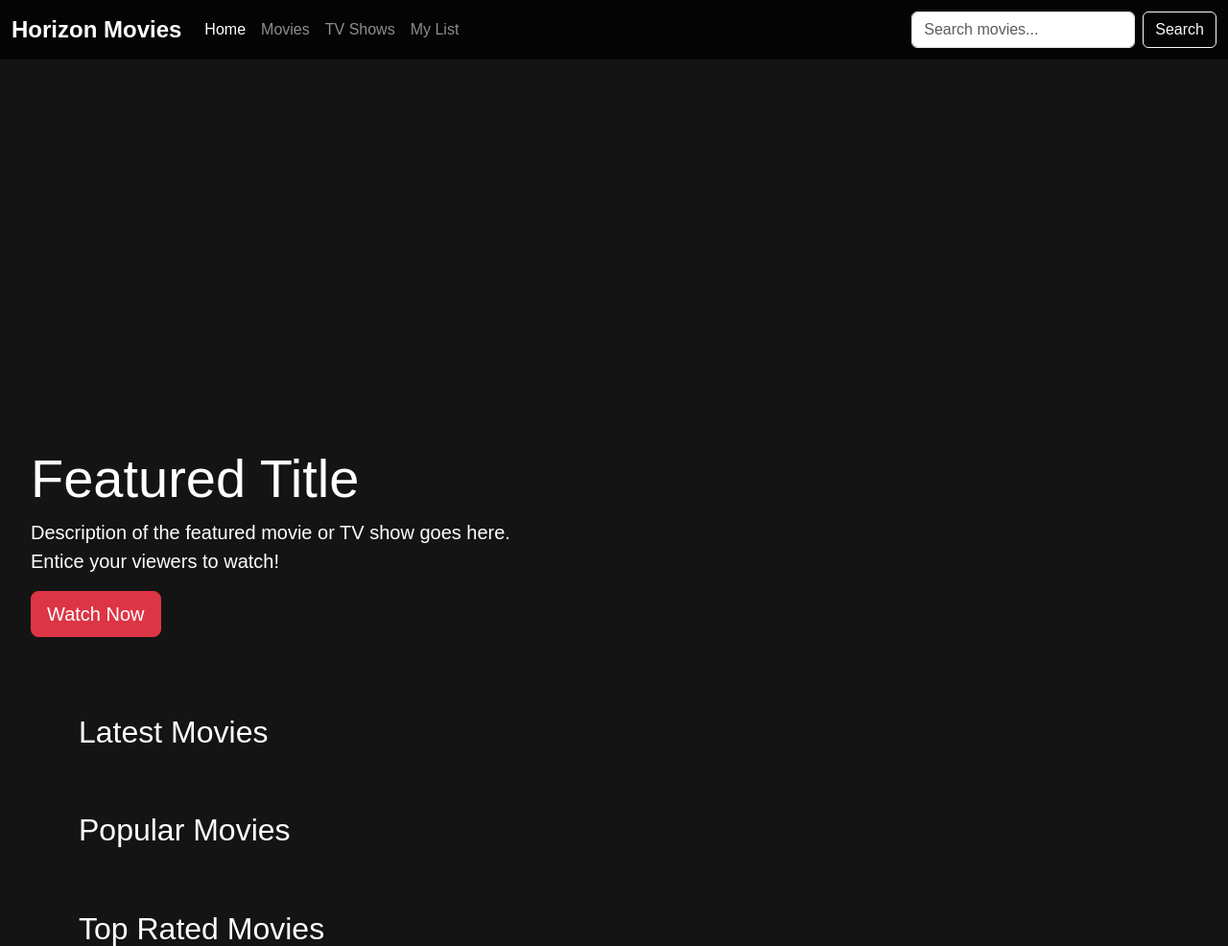
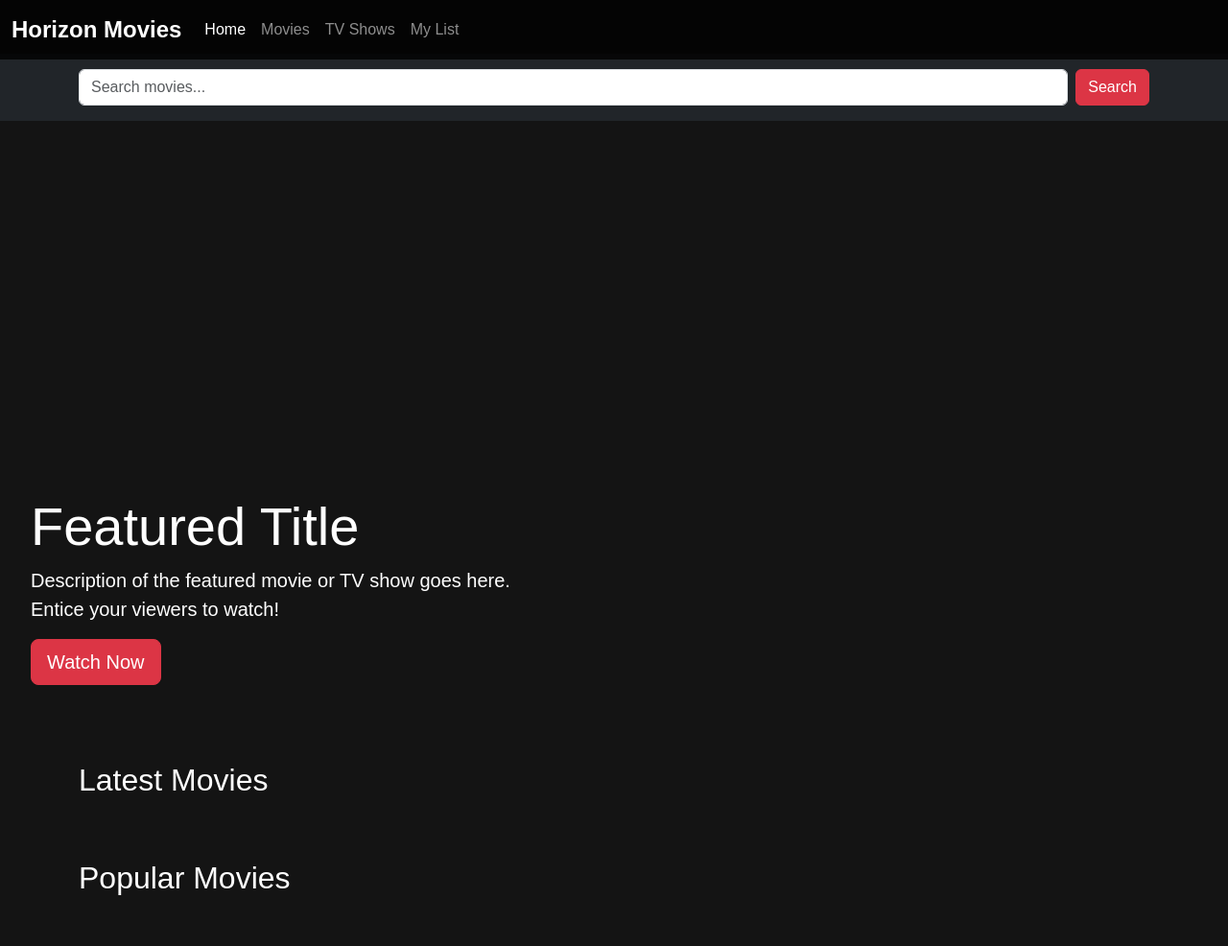
Before and after one commit to pavansweb/hmovies, a Flask app: page / in a window 1280 px wide. Shown: the top 986 px of the page at 96% size. Run offline with Flask 3, Linux system fonts and the light colour scheme.

Commit message:
moved search bar down

```diff
--- a/templates/index.html
+++ b/templates/index.html
@@ -4,6 +4,8 @@
     <meta charset="UTF-8">
     <meta name="viewport" content="width=device-width, initial-scale=1.0">
     <title>Horizon Movies - Your Ultimate Movie Destination</title>
+    <link rel="icon" href="/static/favicons/icons-cropped-cflix-32x32.png" sizes="32x32">
+    <link rel="apple-touch-icon" href="/static/favicons/icons-cropped-cflix-180x180.png">
     <!-- Bootstrap CSS -->
     <link href="https://cdn.jsdelivr.net/npm/bootstrap@5.3.0-alpha1/dist/css/bootstrap.min.css" rel="stylesheet">
     <style>
@@ -28,7 +30,7 @@
             display: flex;
             align-items: flex-end;
             padding: 2rem;
-            margin-top: 56px;
+            margin-top: 106px; /* Increased to accommodate the search bar */
         }
         .featured-content {
             max-width: 500px;
@@ -83,6 +85,13 @@
                 margin-bottom: 20px;
             }
         }
+        .search-section {
+            position: fixed;
+            top: 56px;
+            left: 0;
+            right: 0;
+            z-index: 1000;
+        }
     </style>
 </head>
 <body>
@@ -108,14 +117,20 @@
                             <a class="nav-link" href="#my-list">My List</a>
                         </li>
                     </ul>
-                    <form class="d-flex" action="/search" method="get">
-                        <input class="form-control me-2" type="search" name="query" placeholder="Search movies..." aria-label="Search">
-                        <button class="btn btn-outline-light" type="submit">Search</button>
-                    </form>
+
                 </div>
             </div>
         </nav>
     </header>
+
+    <section class="search-section py-3 bg-dark">
+        <div class="container">
+            <form class="d-flex" action="/search" method="get">
+                <input class="form-control me-2" type="search" name="query" placeholder="Search movies..." aria-label="Search">
+                <button class="btn btn-danger" type="submit">Search</button>
+            </form>
+        </div>
+    </section>
 
     <main>
         <section class="featured" id="featured">
--- a/templates/movie.html
+++ b/templates/movie.html
@@ -6,6 +6,8 @@
     <title>{{ movie.title }} | Horizon Movies</title>
     <link href="https://cdnjs.cloudflare.com/ajax/libs/bootstrap/5.3.2/css/bootstrap.min.css" rel="stylesheet">
     <link href="https://cdnjs.cloudflare.com/ajax/libs/font-awesome/6.0.0/css/all.min.css" rel="stylesheet">
+    <link rel="icon" href="/static/favicons/icons-cropped-cflix-32x32.png" sizes="32x32">
+    <link rel="apple-touch-icon" href="/static/favicons/icons-cropped-cflix-180x180.png">
     <style>
         :root {
             --primary-color: #1a1a2e;
```
